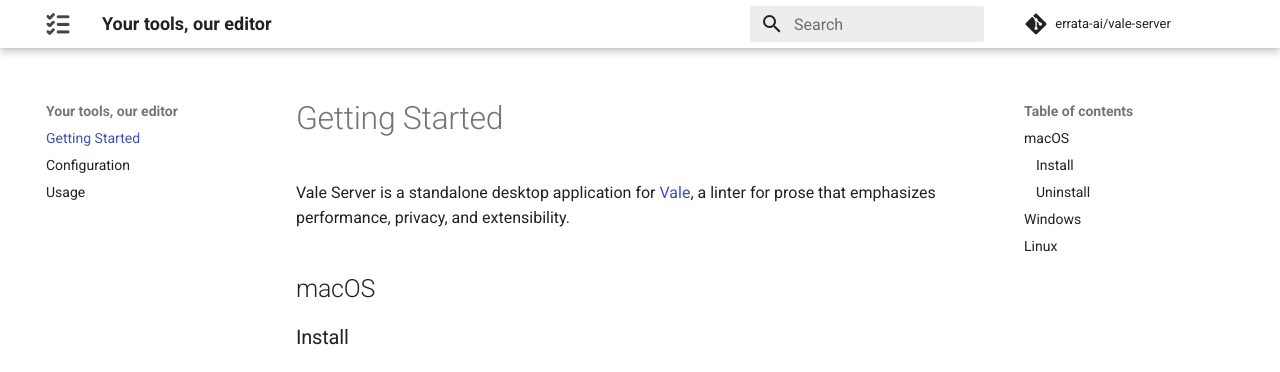
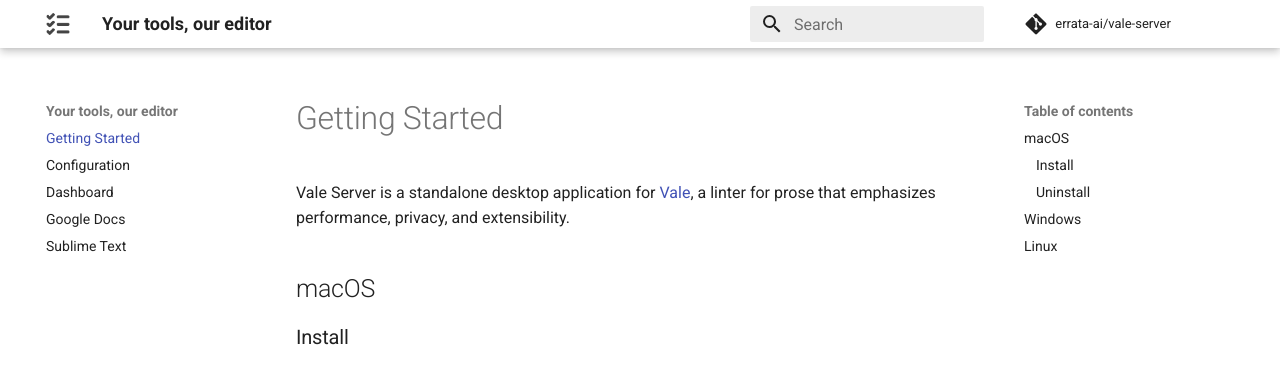
Before and after one commit to vishalbelsare/vale-server, an MkDocs documentation site: the page built from docs/content/index.md, in a window 1280 px wide. Shown: the top 372 px of the page. Built offline with MkDocs 1.6.1 and Material for MkDocs 9.7.7, drawn with Linux system fonts in a browser that asks for light colours; nearby versions of some CDN libraries; comment, search, counter and statistics services are not loaded.

Commit message:
WIP: integrations

```diff
--- a/docs/mkdocs.yml
+++ b/docs/mkdocs.yml
@@ -15,7 +15,9 @@
 nav:
 - Getting Started: index.md
 - Configuration: config.md
-- Usage: usage.md
+- Dashboard: usage.md
+- Google Docs: gdocs.md
+- Sublime Text: sublime.md
 
 theme:
   name: material
```
Also changed, not shown: docs/content/gdocs.md (added), docs/content/sublime.md (added).
